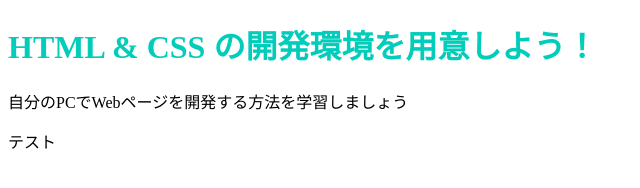
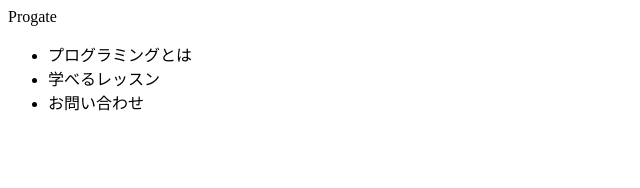
Before and after one commit to Tanuki412/Tanuki412.github.io, a plain HTML site: page index.html in a window 1280 px wide. Shown: the whole page, without its empty margins (0-640 px from the left). Drawn offline with Linux system fonts and the light colour scheme.

Commit message:
Update index.html

```diff
--- a/index.html
+++ b/index.html
@@ -1,13 +1,20 @@
 <!DOCTYPE html>
-<html>
 <head>
   <meta charset="utf-8">
   <title>Progate</title>
   <link rel="stylesheet" href="stylesheet.css">
 </head>
 <body>
-    <h1 class="title">HTML & CSS の開発環境を用意しよう！</h1>
-    <p>自分のPCでWebページを開発する方法を学習しましょう</p>
-    <p>テスト</p>
+<div class="header">
+  <div class="header-logo">Progate</div>
+    <div class="header-list">
+      <ul>
+        <li>プログラミングとは</li>
+        <li>学べるレッスン</li>
+        <li>お問い合わせ</li>
+      </ul>
+    </div>
+  </div>
+</div>
 </body>
 </html>
```
Lines whose indentation alone changed are shown as unchanged.
